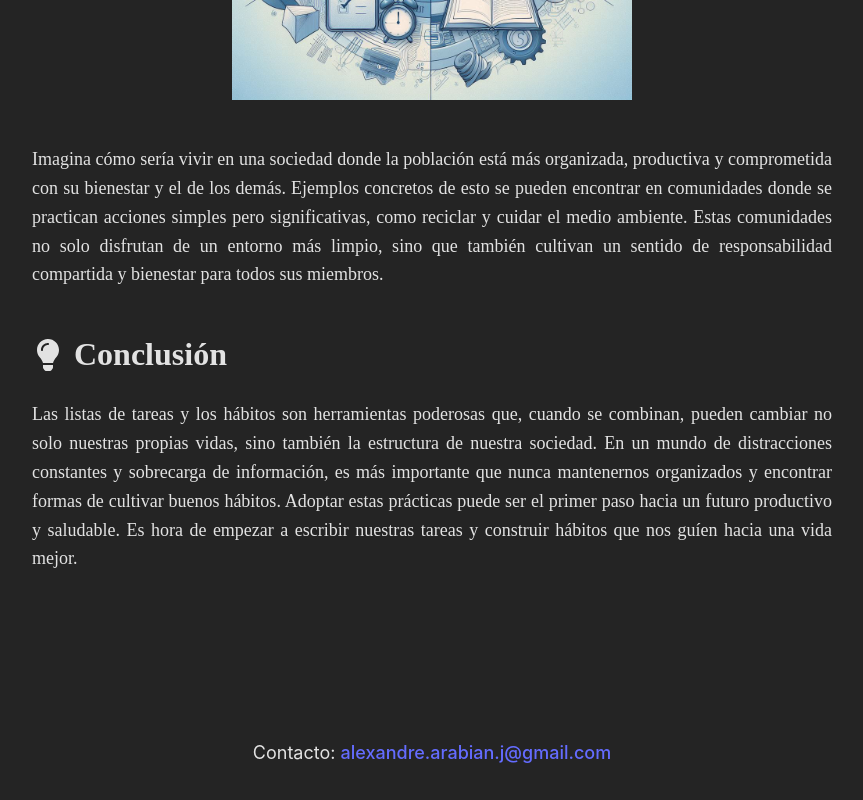
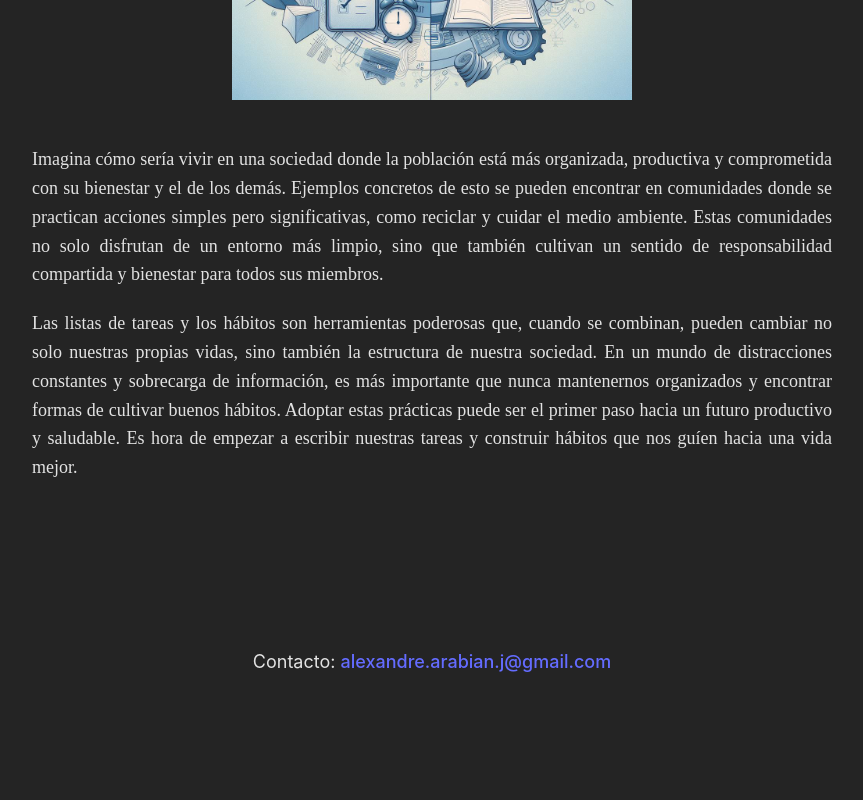
Before and after one commit to alexandrearabian/PaginaWebEspanol, a React (Vite) app: page /blog-post in a window 1280 px wide. Shown: the part 4161-4961 px from the top of the page, without its empty margins (208-1071 px from the left). After the commit the page ends 4870 px from the top, so only its background shows below. Built offline with nearby package versions, Linux system fonts and the light colour scheme.

Commit message:
Changes in UI and Blog

```diff
--- a/src/components/BlogPost.jsx
+++ b/src/components/BlogPost.jsx
@@ -52,7 +52,6 @@ function BlogPost() {
                 <img src={Image4} alt="Community impact illustration" />
                 <p>Imagina cómo sería vivir en una sociedad donde la población está más organizada, productiva y comprometida con su bienestar y el de los demás. Ejemplos concretos de esto se pueden encontrar en comunidades donde se practican acciones simples pero significativas, como reciclar y cuidar el medio ambiente. Estas comunidades no solo disfrutan de un entorno más limpio, sino que también cultivan un sentido de responsabilidad compartida y bienestar para todos sus miembros.</p>
 
-                <h2><FaLightbulb /> Conclusión</h2>
                 <p>Las listas de tareas y los hábitos son herramientas poderosas que, cuando se combinan, pueden cambiar no solo nuestras propias vidas, sino también la estructura de nuestra sociedad. En un mundo de distracciones constantes y sobrecarga de información, es más importante que nunca mantenernos organizados y encontrar formas de cultivar buenos hábitos. Adoptar estas prácticas puede ser el primer paso hacia un futuro productivo y saludable. Es hora de empezar a escribir nuestras tareas y construir hábitos que nos guíen hacia una vida mejor.</p>
             </div>
             <footer id="contact" className="footer">
--- a/src/pages/MainPageSpanish.jsx
+++ b/src/pages/MainPageSpanish.jsx
@@ -16,7 +16,7 @@ const MainPage = () => {
     const LinkedinLink = "https://www.linkedin.com/in/alexandre-arabian-jensezian";
     const GithubLink = "https://github.com/alexandrearabian";
 
-    const { ref: aboutRef, inView: aboutInView, entry: aboutEntry } = useInView({ rootMargin: '0px', threshold: 0 });
+    const { ref: aboutRef, inView: aboutInView, entry: aboutEntry } = useInView({ rootMargin: '-30px', threshold: 0 });
     const { ref: formationRef, inView: formationInView, entry: formationEntry } = useInView({ rootMargin: '-50px', threshold: 0 });
     const { ref: experienceRef, inView: experienceInView, entry: experienceEntry } = useInView({ rootMargin: '-50px', threshold: 0 });
 
```
